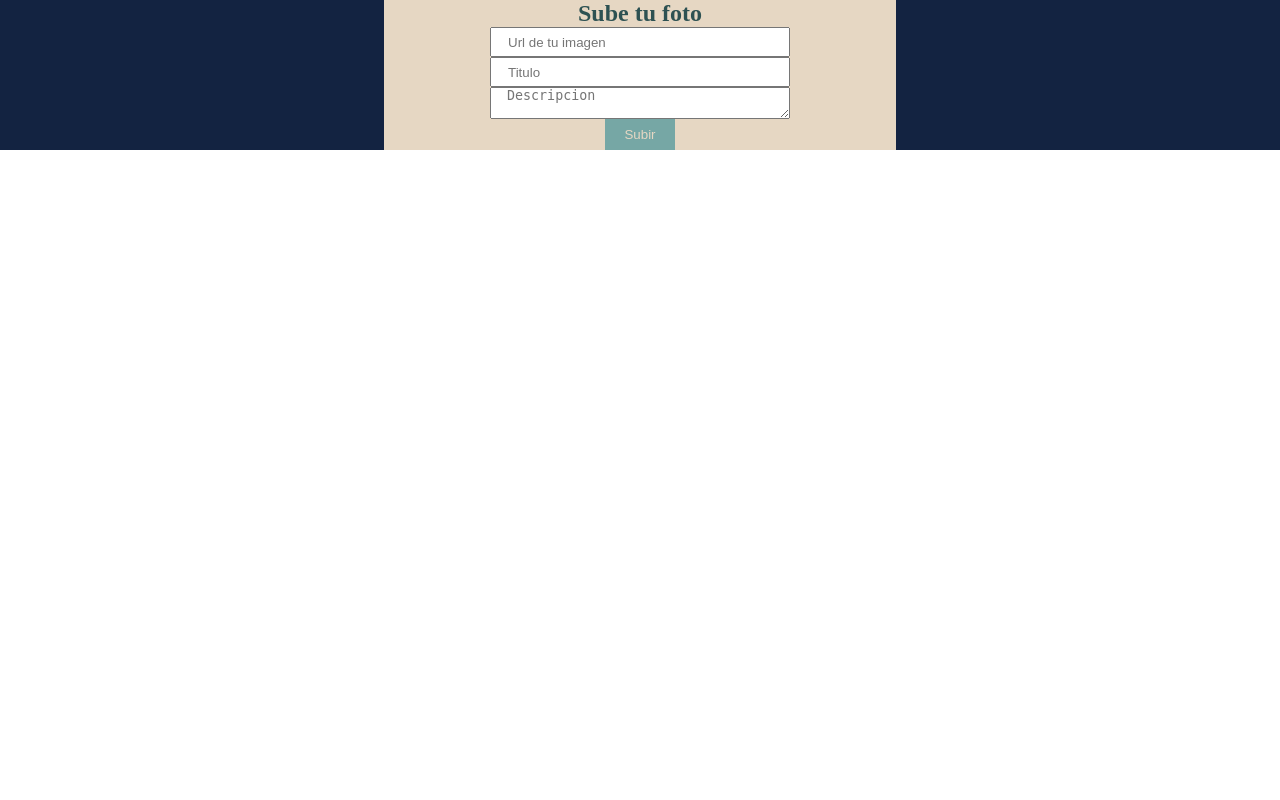
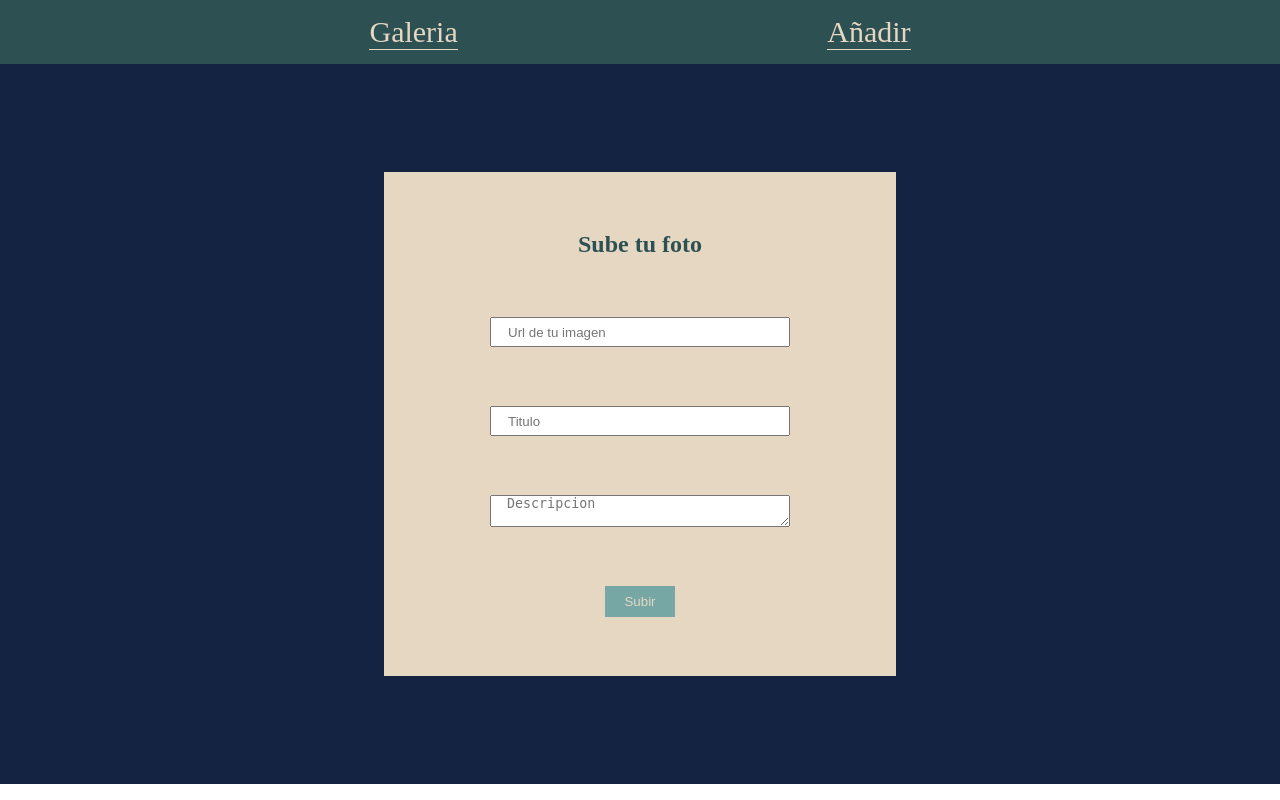
Before and after one commit to anastasy-cher/EXAMEN-DWES, a Node server app: page /fotos/add in a window 1280 px wide. Run offline with Node 20, Linux system fonts and the light colour scheme; some libraries are stand-ins or nearby versions.

Commit message:
CRUD funccional+ estilos+ la barra de la navegacion

```diff
--- a/app.js
+++ b/app.js
@@ -3,6 +3,7 @@ const express = require('express');
 const path = require('path');
 const cookieParser = require('cookie-parser');
 const logger = require('morgan');
+const { engine } = require('express-handlebars')
 
 const indexRouter = require('./routes/index');
 const fotosRouter = require('./routes/fotos');
@@ -10,8 +11,15 @@ const fotosRouter = require('./routes/fotos');
 const app = express();
 
 // view engine setup
+
 app.set('views', path.join(__dirname, 'views'));
-app.set('view engine', 'hbs');
+app.engine('.hbs', engine({
+  defaultLayout: 'layout',
+  layoutsDir: path.join(app.get('views')),
+  partialsDir: path.join(app.get('views'), 'partials'),
+  extname: '.hbs'
+}))
+app.set('view engine', '.hbs');
 
 app.use(logger('dev'));
 app.use(express.json());
--- a/public/stylesheets/list.css
+++ /dev/null
@@ -1,6 +0,0 @@
-*{
-    margin: 0;
-    padding: 0;
-    box-sizing: border-box;
-    border: 1px solid;
-}
--- a/public/stylesheets/style.css
+++ b/public/stylesheets/style.css
@@ -5,6 +5,7 @@
   /* border: 1px solid; */
 }
 #principal{
+  height: 90vh;
   display: flex;
   flex-direction: column;
   align-items: center;
@@ -43,8 +44,9 @@ button{
   background: #132341;
   display: flex;
   align-items: center;
-  justify-content: center;
+  justify-content: space-evenly;
   flex-wrap: wrap;
+  padding: 1rem;
 }
 #caja{
   padding: 1rem;
@@ -74,3 +76,17 @@ button{
   justify-content: center;
   background: #132341;
 }
+#menu{
+  height: 8vh;
+  display: flex;
+  align-items: center;
+  justify-content: space-evenly;
+  background: #2d5152;
+}
+#menu a{
+  text-decoration: none;
+  color: #e6d7c3;
+  font-size: 30px;
+  border-bottom: 1px solid;
+
+}
--- a/views/fotos/list.hbs
+++ b/views/fotos/list.hbs
@@ -17,7 +17,7 @@
                 <h5>{{this.fecha}}</h5>
                 <div id="botones">
                     <a href="fotos/delete/{{ this.id }}"><button>Borrar</button></a>
-                    <a href="fotos/edit/{{this.id}}"><button>Editar</button></a>
+                    <a href="/fotos/edit/{{this.id}}"><button>Editar</button></a>
 
                 </div>
             </div>
--- a/views/layout.hbs
+++ b/views/layout.hbs
@@ -5,6 +5,8 @@
     <link rel='stylesheet' href='/stylesheets/style.css' />
   </head>
   <body>
+    {{> navigation}}
+
     {{{body}}}
   </body>
 </html>
--- /dev/null
+++ b/views/partials/navigation.hbs
@@ -0,0 +1,16 @@
+<!DOCTYPE html>
+<html lang="en">
+<head>
+    <meta charset="UTF-8">
+    <meta http-equiv="X-UA-Compatible" content="IE=edge">
+    <meta name="viewport" content="width=device-width, initial-scale=1.0">
+    <title>Document</title>
+</head>
+<body>
+    <section id="menu">
+        <a href="/fotos/">Galeria</a>
+        <a href="/fotos/add">Añadir</a>
+
+    </section>
+</body>
+</html>
```
